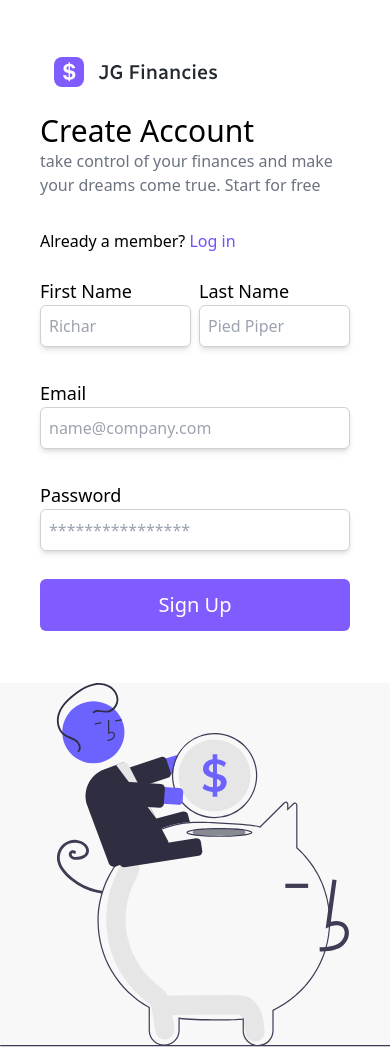
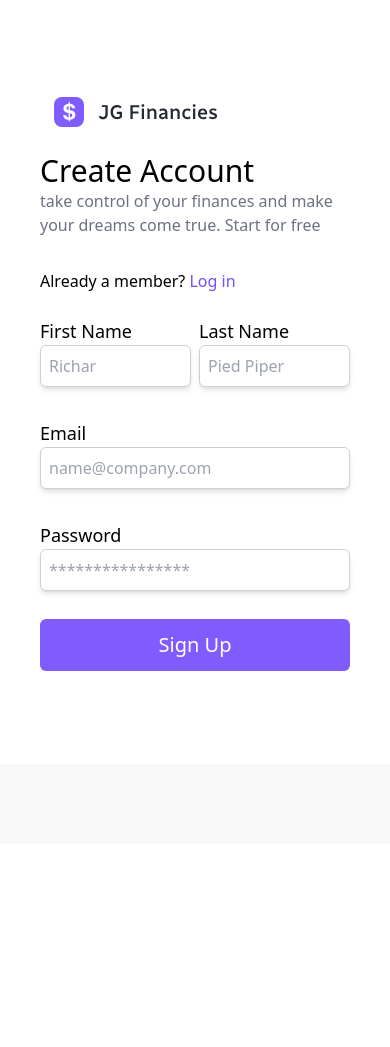
Before and after one commit to gersonRamirez22/jgfinances, a Laravel app: page /register in a window 390 px wide. After the commit the page ends 671 px from the top, so only its background shows below. Run offline with Laravel 10, Linux system fonts and the light colour scheme; style sheets or scripts are compiled from the project's sources.

Commit message:
se quita imagen  de login y register para mobile

```diff
--- a/resources/views/components/bannerImage.blade.php
+++ b/resources/views/components/bannerImage.blade.php
@@ -1,3 +1,3 @@
 <div class="grid h-full items-center justify-center bg-[#F8F8F8]">
-  <img class="w-full" src="{{ URL::asset('images/undraw.svg') }}" alt="banner">
+  <img class="w-full hidden sm:block" src="{{ URL::asset('images/undraw.svg') }}" alt="banner">
 </div>
```
